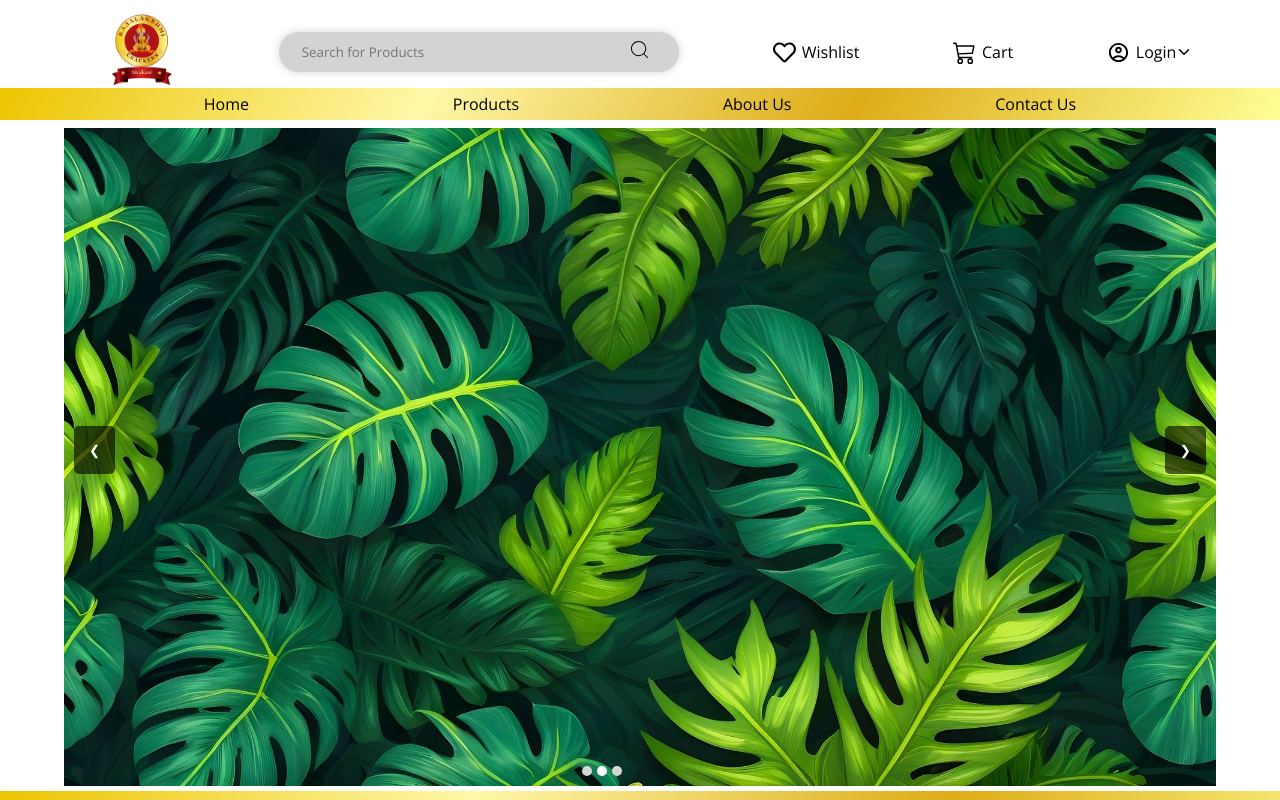
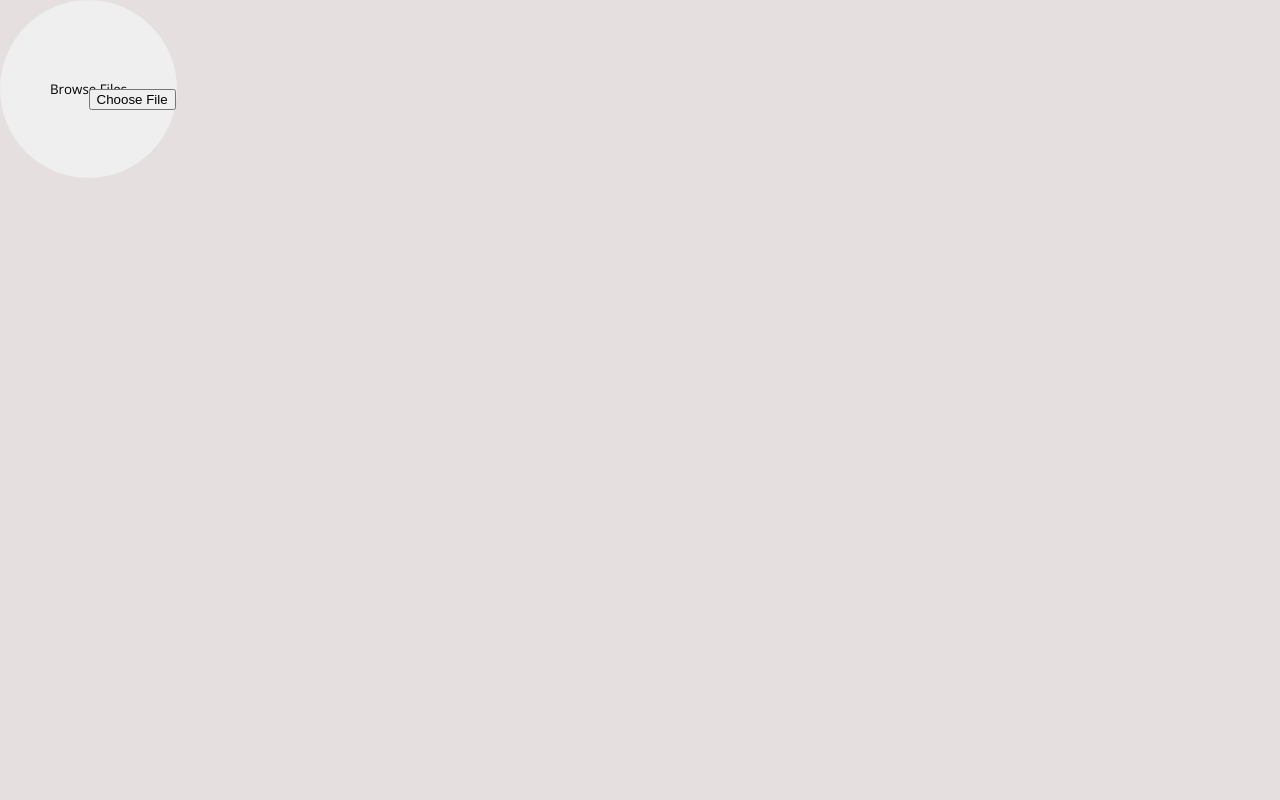
Before and after one commit to sankarsantosh99/Rajalakshmicrackers, a React (Create React App) app: page / in a window 1280 px wide. Shown: the top 800 px of the page. Built offline with nearby package versions, Linux system fonts and the light colour scheme.

Commit message:
add products

```diff
--- a/src/App.js
+++ b/src/App.js
@@ -3,12 +3,14 @@ import AdminPage from './pages/adminpage/adminpage';
 import CartPage from './pages/userpages/orderpage/cartpage';
 import './App.css';
 
+
 function App() {
   return (
    <>
-   <HomePage />
+   {/* <HomePage /> */}
    {/* <CartPage /> */}
-   {/* <AdminPage /> */}
+   <AdminPage />
+
 
    </>
   );
--- /dev/null
+++ b/src/admincomponent/allproducts/addproducts.css
@@ -0,0 +1,24 @@
+.addproducts {
+  color: black;
+}
+.filecon {
+  position: relative;
+  overflow: hidden;
+  display: inline-block;
+}
+.filebtn {
+  border: none;
+  border-radius: 50%;
+  padding: 80px 50px;
+  cursor: pointer;
+}
+
+.fileinp {
+  position: absolute;
+  top: 0%;
+  left: 0%;
+  padding: 50%;
+
+  color: black;
+  opacity: 1;
+}
--- /dev/null
+++ b/src/admincomponent/allproducts/addproducts.jsx
@@ -0,0 +1,19 @@
+import React from "react";
+import "./addproducts.css";
+
+export default function AddProducts() {
+  return (
+    <>
+      <div className="addproducts">
+        <form onSubmit="">
+
+          <div className="filecon">
+            <button className="filebtn">Browse Files</button>
+            <input type="file" className="fileinp" />
+          </div>
+
+        </form>
+      </div>
+    </>
+  );
+}
--- a/src/pages/adminpage/adminpage.jsx
+++ b/src/pages/adminpage/adminpage.jsx
@@ -1,19 +1,22 @@
 import React from 'react';
+import './adminpage.css';
 import AdHeader from '../../admincomponent/allproducts/adheader';
 import AdSideBar from '../../admincomponent/allproducts/adsidebar';
-import './adminpage.css';
+
 import AdTitle from '../../admincomponent/allproducts/adtitle';
 import AdProducts from '../../admincomponent/allproducts/adproducts';
+import AddProducts from '../../admincomponent/allproducts/addproducts';
 
 export default function AdminPage() {
   return (
     <>
     <div className='adpage'>
 
-    <AdSideBar/>
+    {/* <AdSideBar/>
     <AdHeader/>
     <AdTitle/>
-    <AdProducts/>
+    <AdProducts/> */}
+    <AddProducts/>
 
     </div>
     </>
--- a/src/usercomponents/homecomponents/hcarousel.css
+++ b/src/usercomponents/homecomponents/hcarousel.css
@@ -1,8 +1,8 @@
 .carousel {
-  margin: 0 auto;
   margin-top: 0.5rem;
-  width: 90%;
-  height: 10%;
+  margin-bottom: 1rem;
+  width: 100%;
+  height: 420px;
   position: relative;
   overflow: hidden;
 }
@@ -45,7 +45,7 @@
 .indicators {
   position: absolute;
   bottom: 15px;
-  left: 45%;
+  left: 50%;
   display: flex;
   gap: 5px;
 }
```
